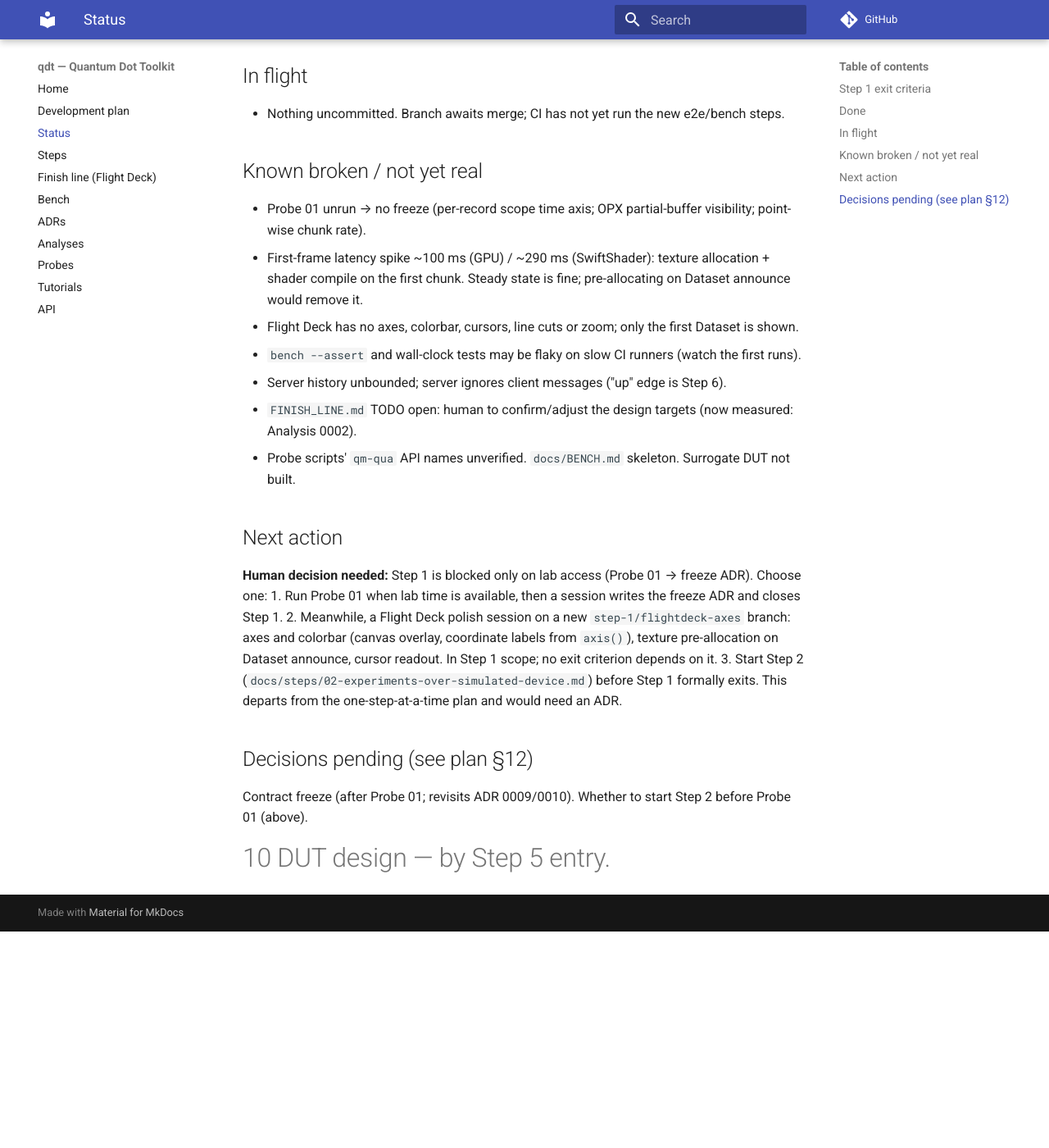
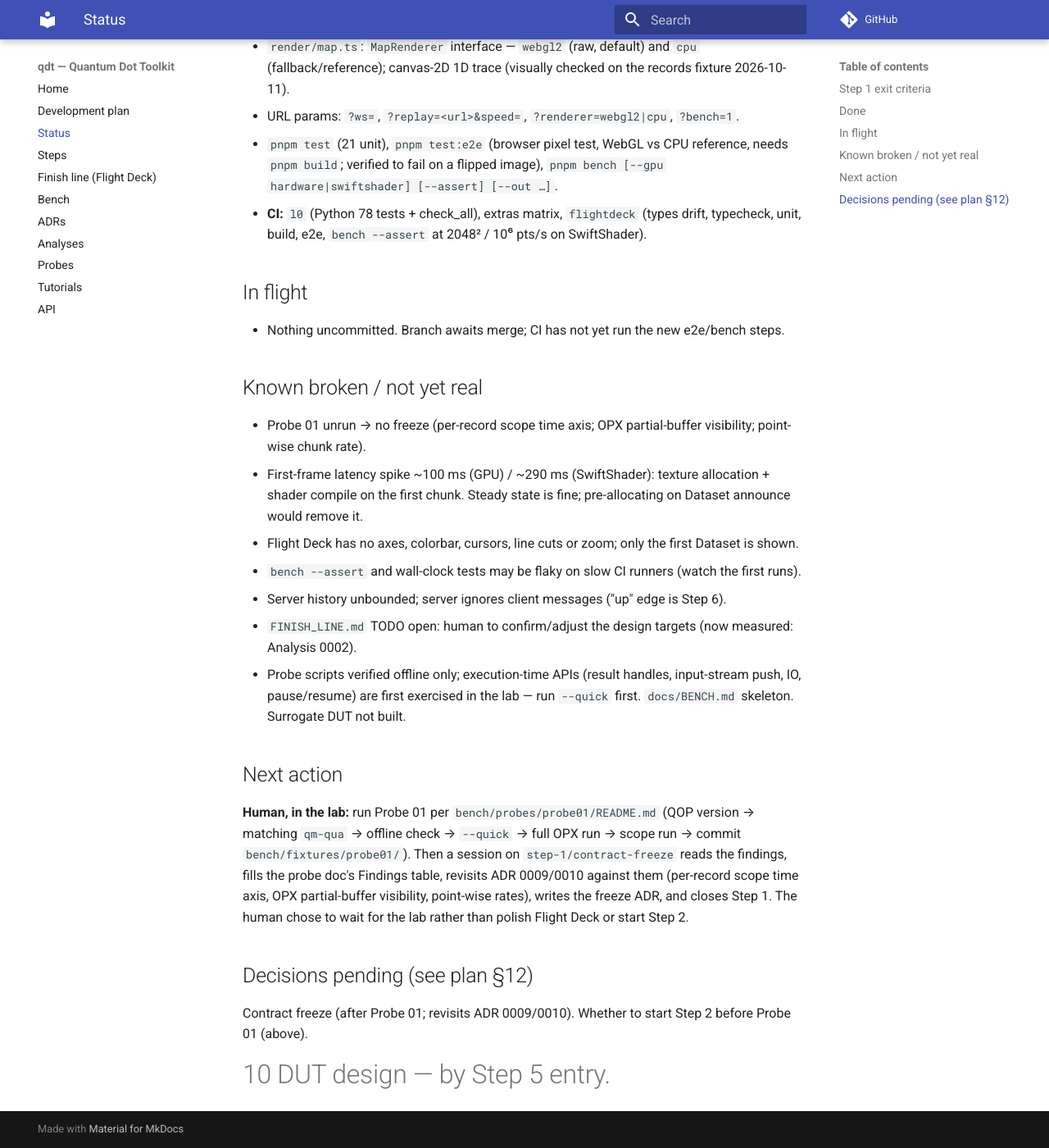
Before and after one commit to CowboyQuantum/qdt, an MkDocs documentation site: the page built from docs/STATUS.md, in a window 1280 px wide and 1400 px high, scrolled down 1550 px. Shown: the whole window at 82% size. Built offline with MkDocs 1.6.1 and Material for MkDocs 9.7.7, drawn with Linux system fonts in a browser that asks for light colours; comment, search, counter and statistics services are not loaded; before the commit the page ends 2686 px from its top, so only the background shows below that; some of the changed text lies outside the part shown.

Commit message:
docs: STATUS — Probe 01 ready to run; next action is the lab
Co-Authored-By: Claude Opus 5.5 <noreply@anthropic.com>

```diff
--- a/docs/STATUS.md
+++ b/docs/STATUS.md
@@ -4,8 +4,8 @@
 > A fresh session must be able to continue from this file alone.
 
 **Current step:** 1 — Dataset contract + Flight Deck v0 → `docs/steps/01-dataset-contract-and-flightdeck.md`
-**Branch:** `step-1/flightdeck-benchmark` (not yet merged to `main`; pushing stays manual)
-**Last session:** 2026-10-11 — session (5): renderer benchmark, #9 closed (ADR 0013, Analysis 0002), browser pixel test, CI target assertion.
+**Branch:** `step-1/probe01-scripts` (on top of the unmerged `step-1/flightdeck-benchmark`; neither merged to `main`; pushing stays manual)
+**Last session:** 2026-10-11 — session (5): renderer benchmark, #9 closed (ADR 0013, Analysis 0002), browser pixel test, CI target assertion; then Probe 01 scripts reviewed and rewritten for OPX1000 / HD304MSO.
 
 ## Step 1 exit criteria
 | Criterion | State |
@@ -20,6 +20,13 @@ freeze ADR that cites it.
 
 ## Done
 - ADR 0001–0013. Analysis 0001 (stream budget) and 0002 (renderer benchmark).
+- **Probe 01 ready to run** (`bench/probes/probe01/README.md` is the run sheet). Rewritten 2026-10-11 for the
+  lab's OPX1000 (LF-FEM; API v2 with v1 fallbacks; `qm-qua` deprecations handled) and Keysight HD304MSO:
+  5 s runs on a 10³–10⁶ pts/s + unpaced ladder per line and per point, fetch cost, data loss; whole-frame
+  partial visibility; one compiled program re-run with new step count / step / averaging via input streams,
+  IO1 via pause/resume; timestamp-stream cost; scope acquire vs transfer and per-capture time-axis origin.
+  `--offline-check` builds every QUA program and validates the config without hardware (passes with
+  qm-qua 1.4.1; verified to fail on a bad config). Rate-ladder rationale in the probe doc.
 - **Contract draft** `qdt_schemas/data.py` (ADR 0009) + wire wrappers; JSON Schema export with drift check.
 - **`qdt_lab/stream/`** (ADR 0010): Arrow IPC wire codec, history-backed `StreamServer` (`feed` publishes the
   Dataset, its annotations, then frames; `wait_for_client`), reference client, `.qdtrec` + `ReplaySource`,
@@ -48,16 +55,14 @@ freeze ADR that cites it.
 - `bench --assert` and wall-clock tests may be flaky on slow CI runners (watch the first runs).
 - Server history unbounded; server ignores client messages ("up" edge is Step 6).
 - `FINISH_LINE.md` TODO open: human to confirm/adjust the design targets (now measured: Analysis 0002).
-- Probe scripts' `qm-qua` API names unverified. `docs/BENCH.md` skeleton. Surrogate DUT not built.
+- Probe scripts verified offline only; execution-time APIs (result handles, input-stream push, IO, pause/resume) are first exercised in the lab — run `--quick` first. `docs/BENCH.md` skeleton. Surrogate DUT not built.
 
 ## Next action
-**Human decision needed:** Step 1 is blocked only on lab access (Probe 01 → freeze ADR). Choose one:
-1. Run Probe 01 when lab time is available, then a session writes the freeze ADR and closes Step 1.
-2. Meanwhile, a Flight Deck polish session on a new `step-1/flightdeck-axes` branch: axes and colorbar
-   (canvas overlay, coordinate labels from `axis()`), texture pre-allocation on Dataset announce, cursor
-   readout. In Step 1 scope; no exit criterion depends on it.
-3. Start Step 2 (`docs/steps/02-experiments-over-simulated-device.md`) before Step 1 formally exits. This
-   departs from the one-step-at-a-time plan and would need an ADR.
+**Human, in the lab:** run Probe 01 per `bench/probes/probe01/README.md` (QOP version → matching `qm-qua` →
+offline check → `--quick` → full OPX run → scope run → commit `bench/fixtures/probe01/`). Then a session on
+`step-1/contract-freeze` reads the findings, fills the probe doc's Findings table, revisits ADR 0009/0010
+against them (per-record scope time axis, OPX partial-buffer visibility, point-wise rates), writes the freeze
+ADR, and closes Step 1. The human chose to wait for the lab rather than polish Flight Deck or start Step 2.
 
 ## Decisions pending (see plan §12)
 Contract freeze (after Probe 01; revisits ADR 0009/0010). Whether to start Step 2 before Probe 01 (above).
```
